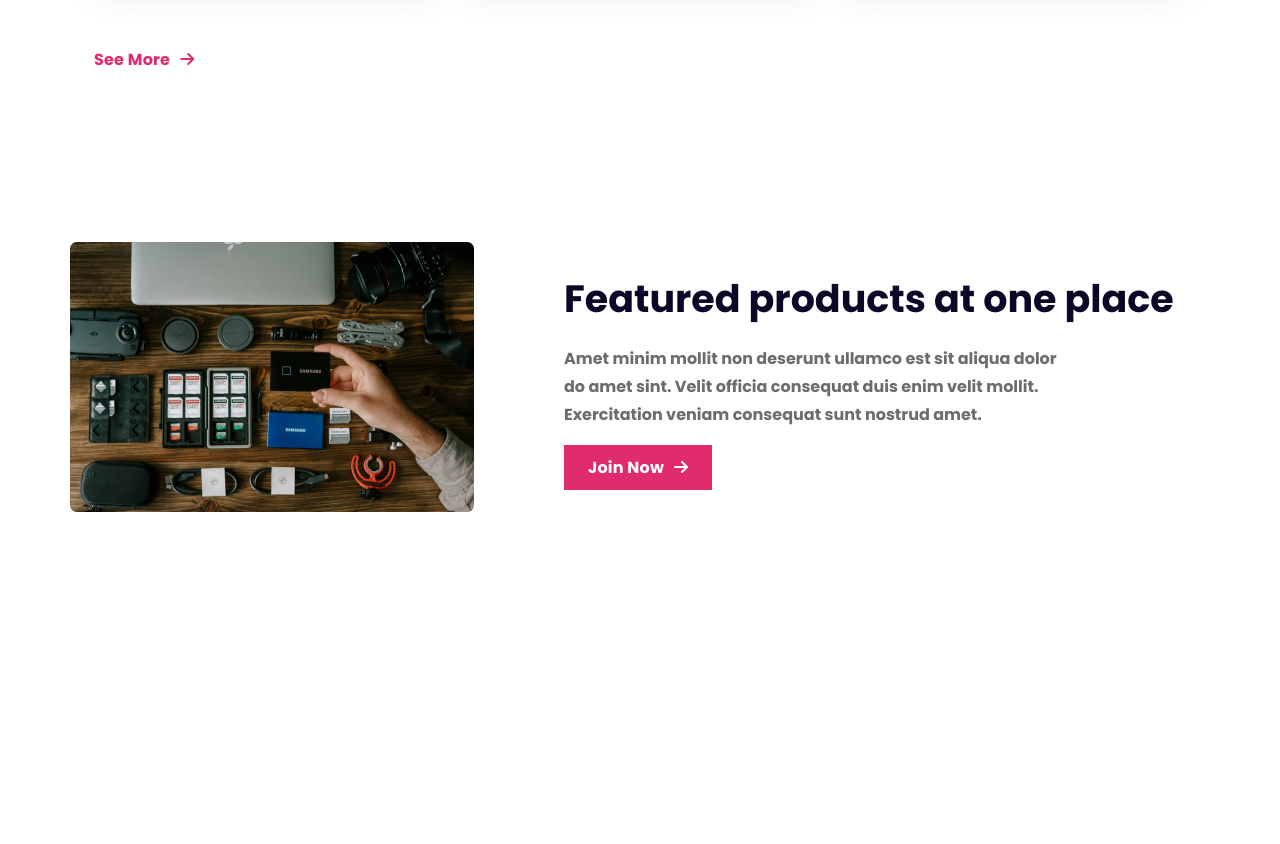
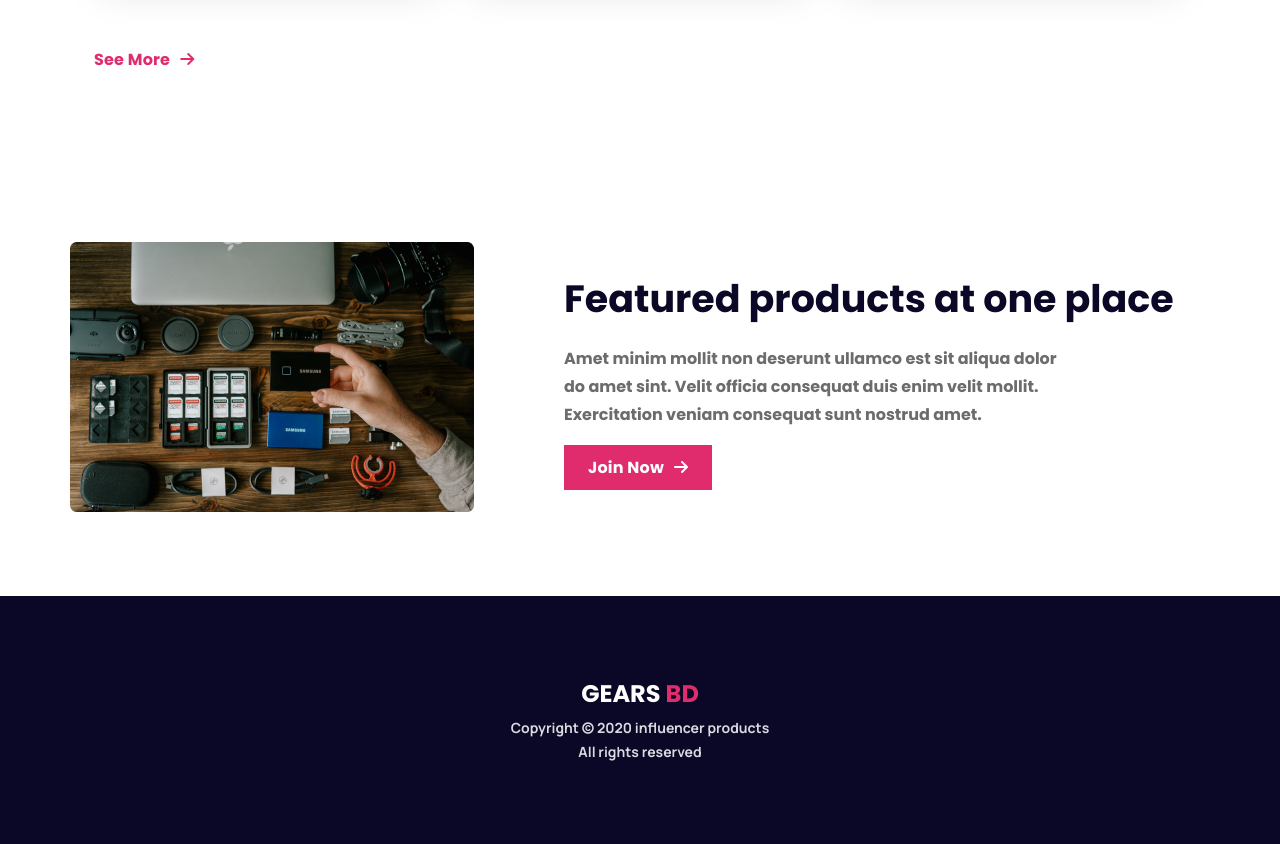
Before and after one commit to tahfeezmizan/gears-bd, a plain HTML site: page index.html in a window 1280 px wide. Shown: the part 2687-3531 px from the top of the page. Before the commit the page ends 3283 px from the top, so only its background shows below. Drawn offline with Linux system fonts and the light colour scheme.

Commit message:
footer content added

```diff
--- a/index.html
+++ b/index.html
@@ -183,7 +183,22 @@
 
     </main>
     <footer>
+        <section id="footer">
+            <div class="container">
+                <div class="footer-content">
+                    <h3 class="nav-title footer-title">Gears <span class="gears-span">BD</span></h3>
+                    <p class="footer-copyright">Copyright © 2020  influencer products</p>
+                    <p class="footer-copyright">All rights reserved</p>
 
+                    <div class="social-icons">
+                        <a href=""></a>
+                        <a href=""></a>
+                        <a href=""></a>
+                        <a href=""></a>
+                    </div>
+                </div>
+            </div>
+        </section>
     </footer>
 </body>
 
--- a/style.css
+++ b/style.css
@@ -260,6 +260,33 @@ ul li a svg {
     padding-right: 9rem;
 }
 
-.feature-btn{
+.feature-btn {
     border-radius: 0;
 }
+
+
+/* footer section style here  */
+
+#footer {
+    background: #0A0826;
+}
+
+.footer-content {
+    text-align: center;
+}
+
+.footer-title {
+    color: #FFF;
+    font-size: 24px;
+    font-family: var(--primary-font-family);
+    font-weight: var(--primary-font-weight);
+    margin-bottom: 5px;
+}
+
+.footer-copyright {
+    color: #D9DBE1;
+    font-size: 14px;
+    font-family: 'Manrope';
+    font-weight: var(--primary-font-weight);
+    line-height: 24px;
+}
```
